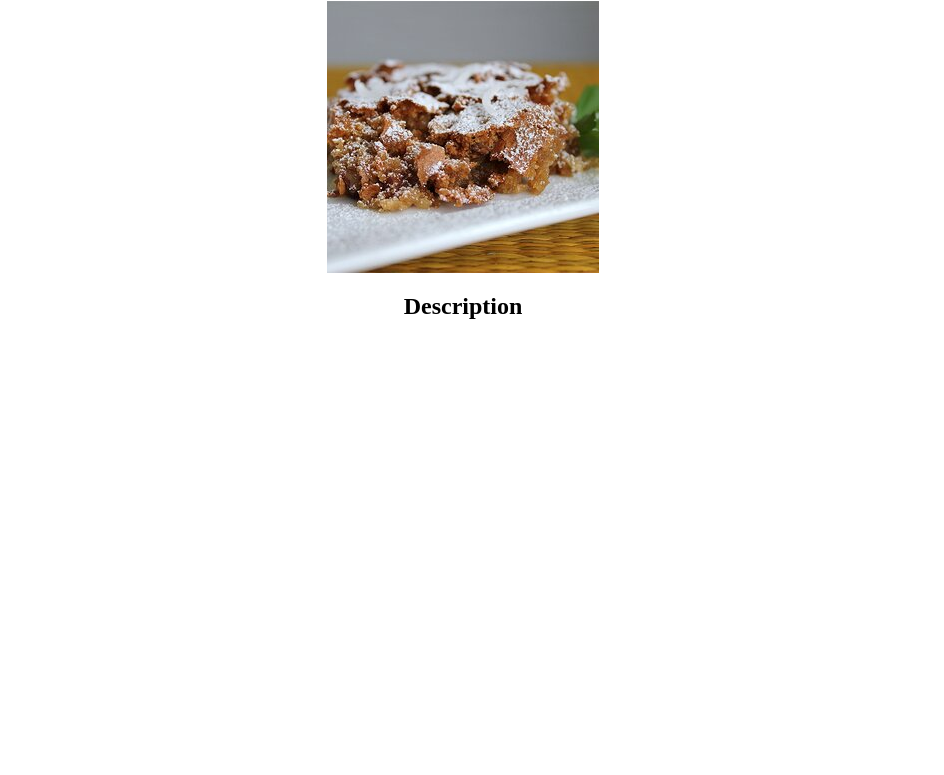
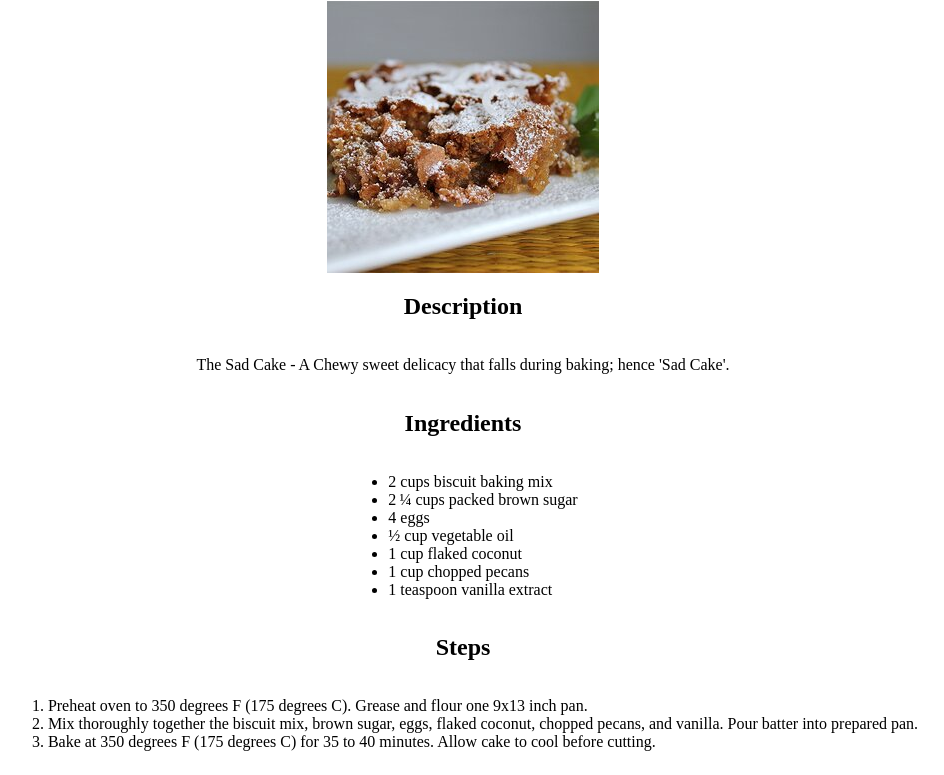
Before and after one commit to SlysDev/odin-recipes, a plain HTML site: page sad-cake.html in a window 1280 px wide. Shown: the part 87-862 px from the top of the page, without its empty margins (177-1121 px from the left). Before the commit the page ends 800 px from the top, so only its background shows below. Drawn offline with Linux system fonts and the light colour scheme.

Commit message:
Finished content for all 3 recipes

```diff
--- a/sad-cake.html
+++ b/sad-cake.html
@@ -11,7 +11,23 @@
         <h1>"Sad Cake" Recipe</h1>
         <img src="assets/sad-cake.jpeg" alt="Sad Cake">
         <h2>Description</h2>
-        <p></p>
+        <p>The Sad Cake - A Chewy sweet delicacy that falls during baking; hence 'Sad Cake'.</p>
+        <h2>Ingredients</h2>
+        <ul>
+            <li>2 cups biscuit baking mix</li>
+            <li>2 ¼ cups packed brown sugar</li>
+            <li>4 eggs</li>
+            <li>½ cup vegetable oil</li>
+            <li>1 cup flaked coconut</li>
+            <li>1 cup chopped pecans</li>
+            <li>1 teaspoon vanilla extract</li>
+        </ul>
+        <h2>Steps</h2>
+        <ol>
+            <li>Preheat oven to 350 degrees F (175 degrees C). Grease and flour one 9x13 inch pan.</li>
+            <li>Mix thoroughly together the biscuit mix, brown sugar, eggs, flaked coconut, chopped pecans, and vanilla. Pour batter into prepared pan.</li>
+            <li>Bake at 350 degrees F (175 degrees C) for 35 to 40 minutes. Allow cake to cool before cutting.</li>
+        </ol>
     </div>
 </body>
 </html>
```
Also changed, not shown: apple-crisp.html (+1 -1 lines), feta-eggs.html (+1 -1 lines).
